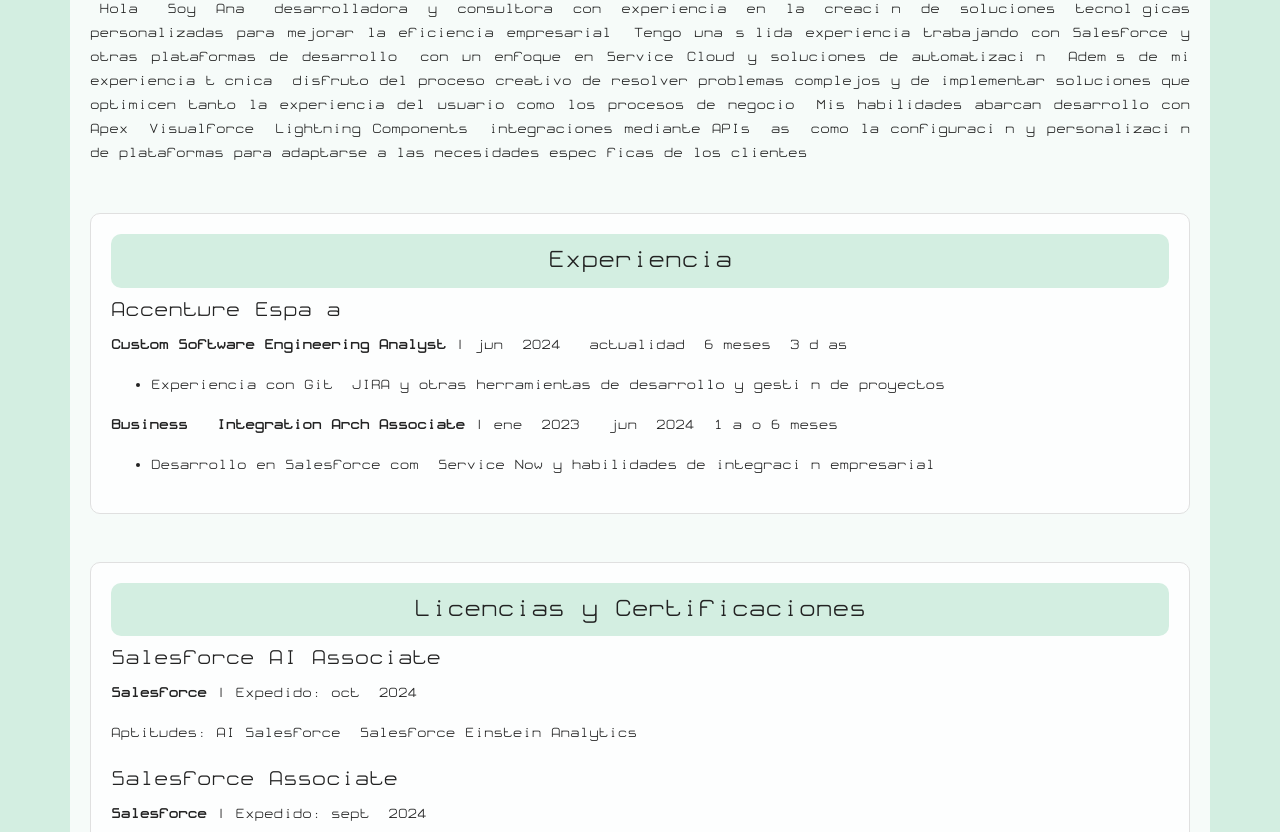
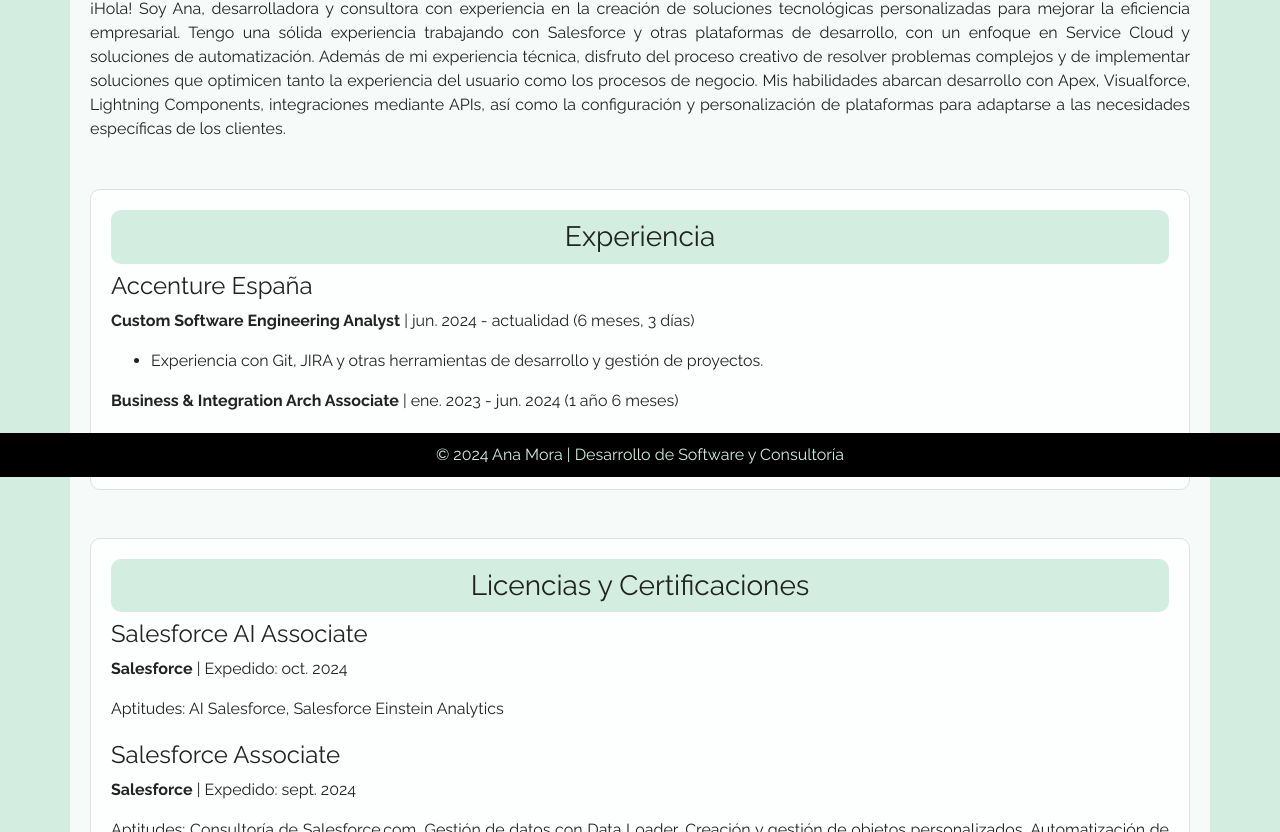
Before and after one commit to AnaMoraMorales/portFolio, a plain HTML site: page index.html in a window 1280 px wide. Shown: the part 323-1155 px from the top of the page. Drawn offline with nearby package versions, Linux system fonts and the light colour scheme.

Commit message:
Diseño footer

```diff
--- a/index.html
+++ b/index.html
@@ -151,8 +151,8 @@
         </form>
     </section>
 
-    <footer class="footer text-center py-4">
-        <p>&copy; 2024 Ana Mora | Desarrollo de Software y Consultoría</p>
+    <footer class="footer">
+        <p style="text-align: center;">&copy; 2024 Ana Mora | Desarrollo de Software y Consultoría</p>
     </footer>
 
     <script src="https://code.jquery.com/jquery-3.5.1.slim.min.js"></script>
--- a/styles.css
+++ b/styles.css
@@ -1,12 +1,5 @@
-@font-face {
-    font-family: 'Oloron';
-    src: url('fonts/oloron.ttf') format('truetype');
-    font-weight: normal;
-    font-style: normal;
-}
-
 body, h1, h2, p, .nav-link, .card-title, .card-text {
-    font-family: 'Oloron', sans-serif;
+    font-family: 'Raleway', sans-serif;
     text-align: justify;
 }
 
@@ -98,20 +91,21 @@
 }
 
 .footer {
+    position: fixed;
+    bottom: 0;
     width: 100%;
-    background-color: #000;
+    background-color: #000000;
     color: #d3eee1;
+    padding: 10px;
     text-align: center;
-    padding: 20px 0;
 }
 
 .footer p {
-    display: inline-block;
     margin: 0;
-    max-width: 100%;
+    font-size: 1em;
+    text-align: center;
     white-space: nowrap;
-    overflow: hidden;
-    text-overflow: ellipsis;
+    width: 100%;
 }
 
 .popup-message {
```
